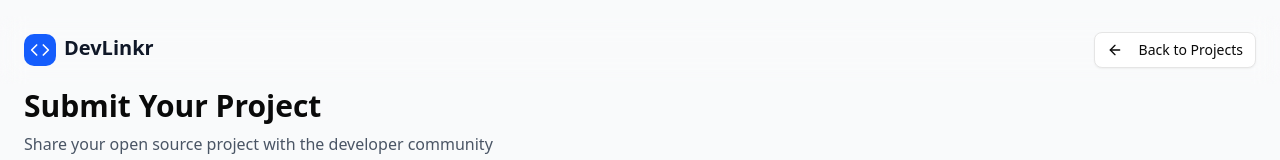
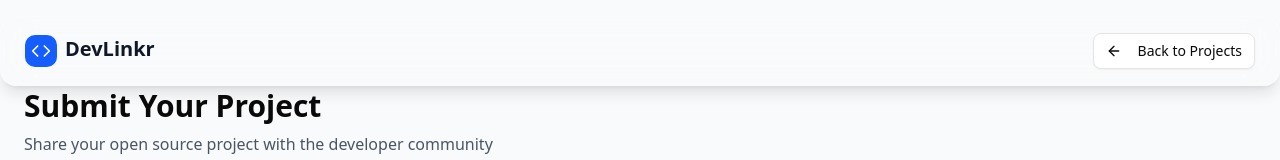
Before and after one commit to PhilipJohn005/OSS, a Next.js app: page /help-request in a window 1280 px wide. Shown: the top 160 px of the page. Built offline with nearby package versions, Linux system fonts and the light colour scheme; no server answers.

Commit message:
Chore: add ui improvements

```diff
--- a/src/app/help-request/page.tsx
+++ b/src/app/help-request/page.tsx
@@ -167,8 +167,7 @@
     <div className="max-h-screen relative bg-[#f9fafb] pb-6">
       {/* HEADER */}
       <header className="fixed top-0 left-0 w-full">
-        <div className="items-center mt-4 justify-between backdrop-blur-md mx-auto max-w-7xl px-6 py-4 flex">
-          <div className="flex gap-2">
+          <div className="items-center mt-4 justify-between backdrop-blur-lg mx-auto max-w-7xl px-6 py-4 flex flex-row gap-4 bg-white/10 border border-white/20 rounded-2xl shadow-lg">          <div className="flex gap-2">
             <div className="w-8 h-8 bg-blue-600 rounded-lg flex items-center justify-center">
               <Code className="w-5 h-5 text-white" />
             </div>
--- a/src/app/page.tsx
+++ b/src/app/page.tsx
@@ -38,8 +38,7 @@
     <div className="min-h-screen relative bg-gradient-to-br from-slate-50 to-blue-200">
 
       <header className="fixed top-0 left-0 w-full">
-        <div className="items-center mt-4 justify-between backdrop-blur-md mx-auto max-w-7xl px-6 py-4 flex sm:flex-row flex-col gap-4">
-          <div className="flex items-center gap-3">
+        <div className="items-center mt-4 justify-between backdrop-blur-lg mx-auto max-w-7xl px-6 py-4 flex flex-row gap-4 bg-white/10 border border-white/20 rounded-2xl shadow-lg">          <div className="flex items-center gap-3">
             <div className="w-8 h-8 bg-blue-600 rounded-lg flex items-center justify-center">
               <Code className="w-5 h-5 text-white"/>
             </div>
--- a/src/app/yard/[cardId]/page.tsx
+++ b/src/app/yard/[cardId]/page.tsx
@@ -120,8 +120,7 @@
       />
 
       <header className="fixed top-0 left-0 w-full">
-        <div className="items-center mt-4 justify-between backdrop-blur-md mx-auto max-w-7xl px-6 py-4 flex">
-          <Link href="/yard">
+        <div className="items-center mt-4 justify-between backdrop-blur-lg mx-auto max-w-7xl px-6 py-4 flex flex-row gap-4 bg-white/10 border border-white/20 rounded-2xl shadow-lg">          <Link href="/yard">
             <Button variant="ghost">
               <ArrowLeft className="w-4 h-4 mr-2" /> Back to Projects
             </Button>
--- a/src/app/yard/page.tsx
+++ b/src/app/yard/page.tsx
@@ -199,8 +199,7 @@
   return (
     <div className="min-h-screen relative bg-gray-50">
       <header className="fixed top-0 left-0 w-full">
-        <div className="items-center mt-4 justify-between backdrop-blur-md mx-auto max-w-6xl px-6 py-4 flex">
-          <div className="items-center flex gap-3">
+          <div className="items-center mt-4 justify-between backdrop-blur-lg mx-auto max-w-6xl px-6 py-4 flex flex-row gap-4 bg-white/10 border border-white/20 rounded-2xl shadow-lg">          <div className="items-center flex gap-3">
             <div className="w-8 h-8 bg-blue-600 rounded-lg flex items-center justify-center">
               <Code className="w-5 h-5 text-white" />
             </div>
```
